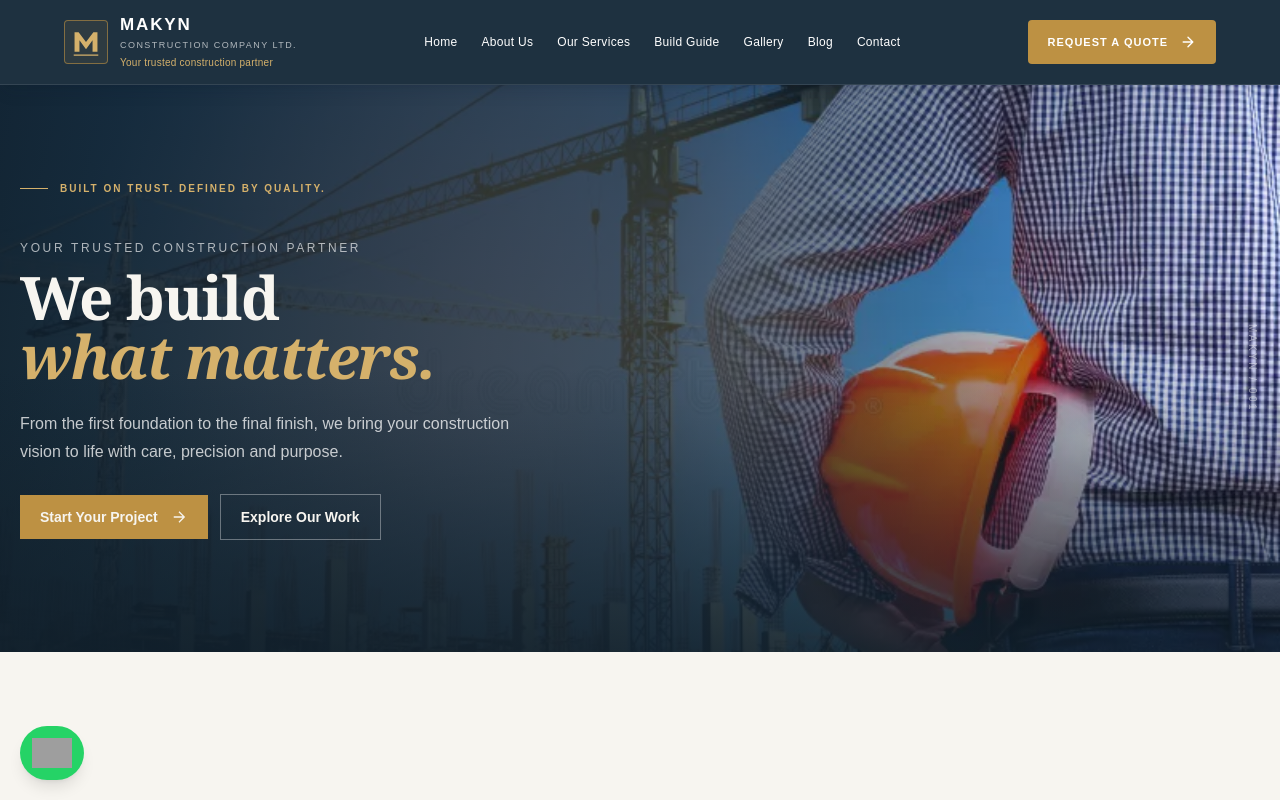
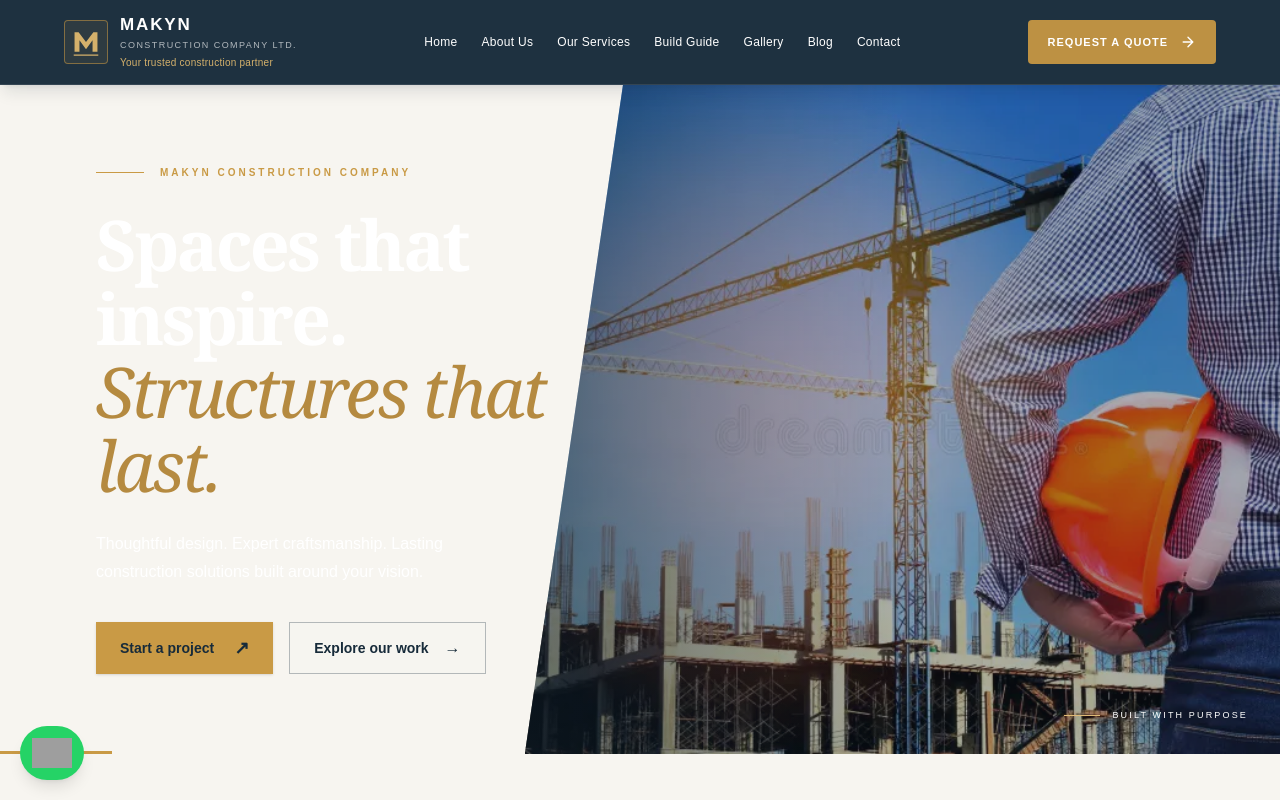
Before and after one commit to Seifuddin/makyn, a Next.js app: page / in a window 1280 px wide. Shown: the top 800 px of the page. Built offline with nearby package versions, Linux system fonts and the light colour scheme; grey boxes are pictures that could not be loaded.

Commit message:
improved homepage hero section and cta and testimonials

```diff
--- a/app/page.tsx
+++ b/app/page.tsx
@@ -31,8 +31,8 @@ export default function Home() {
       <WhyChooseUs />
       <CTASection />
       <FAQSection />
+      <BuildingCategories />
       <TestimonialsSection />
-      <BuildingCategories />
       <FeaturedArticle />
     </main>
   );
--- a/components/home/cta-section.tsx
+++ b/components/home/cta-section.tsx
@@ -1,55 +1,58 @@
 
-import ArrowIcon from "@/components/ui/arrow-icon";
+import Link from "next/link";
 
 export default function CTASection() {
   return (
-    <section
-      aria-labelledby="cta-heading"
-      className="relative overflow-hidden bg-[#172b3a] px-7 py-7 text-white sm:px-8 sm:py-8 lg:px-12"
-    >
-      {/* Subtle gold accent */}
-      <div
-        aria-hidden="true"
-        className="absolute left-0 top-0 h-full w-1 bg-[#bd9143]"
-      />
+    <section className="relative overflow-hidden bg-[#172b3a] text-white">
+      <div className="mx-auto max-w-7xl px-5 py-12 sm:px-10lg:px-16lg:py-14">
 
-      <div className="relative mx-auto flex max-w-6xl py-10 flex-col gap-5 sm:flex-row sm:items-center sm:justify-between sm:gap-8">
-        {/* CTA message */}
-        <div className="max-w-xl">
-          <p className="mb-2 text-[10px] font-bold tracking-[0.2em] text-[#d5b16b]">
-            LET&apos;S BUILD SOMETHING GREAT
-          </p>
+        <div className="flex flex-col gap-8 lg:flex-row lg:items-center lg:justify-between">
 
-          <h2
-            id="cta-heading"
-            className="font-serif text-3xl leading-[1.08] font-semibold tracking-[-0.04em] sm:text-4xl lg:text-[2.8rem]"
-          >
-            Planning your next project?
-          </h2>
+          {/* Content */}
+          <div className="max-w-2xl">
+            <div className="mb-5 flex items-center gap-3">
+              <span className="h-px w-9 bg-[#c99a45]" />
+              <span className="text-[10px] font-semibold uppercase tracking-[0.25em] text-[#dfba77]">
+                LET'S CREATE SOMETHING LASTING
+              </span>
+            </div>
 
-          <p className="mt-2 max-w-lg text-xs leading-5 text-white/65 sm:text-sm">
-            From new builds to renovations, let&apos;s discuss your vision
-            and take the next step together.
-          </p>
+            <h2 className="font-serif text-3xl font-semibold leading-[1.15] tracking-tight sm:text-4xl lg:text-[48px]">
+              Have something remarkable
+              <br className="hidden sm:block" />
+              in mind<span className="text-[#dfba77]">?</span>
+            </h2>
+
+            <p className="mt-4 max-w-xl text-sm leading-7 text-white/65 sm:text-base">
+              Every great structure begins with an idea.
+              Whether you're planning a new build, renovation
+              or architectural project, we're ready to help
+              turn your vision into something extraordinary.
+            </p>
+          </div>
+
+          {/* CTA Button */}
+          <div className="shrink-0 lg:pl-8">
+            <Link
+              href="/contact"
+              className="group inline-flex min-h-[58px] items-center justify-between gap-8 bg-[#c99a45] px-7 text-sm font-semibold text-[#172b3a] shadow-lg shadow-black/10 transition-all duration-300 hover:bg-[#dfba77] hover:shadow-xl"
+            >
+              <span>Start Your Project</span>
+
+              <span className="flex h-8 w-8 items-center justify-center rounded-full border border-[#172b3a]/25 text-lg transition-all duration-300 group-hover:translate-x-1 group-hover:bg-[#172b3a] group-hover:text-white">
+                ↗
+              </span>
+            </Link>
+
+            <p className="mt-3 text-right text-[10px] tracking-wide text-white/40">
+              Let's bring your vision to life.
+            </p>
+          </div>
         </div>
 
-        {/* CTA buttons */}
-        <div className="flex shrink-0 flex-wrap items-center gap-3">
-          <a
-            href="#contact"
-            className="inline-flex min-h-10 items-center justify-center gap-2 bg-[#bd9143] px-4 py-2.5 text-xs font-bold text-[#172b3a] transition-colors hover:bg-[#d5b16b]"
-          >
-            Get a Quotation
-            <ArrowIcon />
-          </a>
+        {/* Subtle finishing detail */}
+        <div className="mt-10 h-px w-full bg-gradient-to-r from-[#c99a45]/60 via-white/10 to-transparent" />
 
-          <a
-            href="#services"
-            className="inline-flex min-h-10 items-center justify-center border border-white/25 px-4 py-2.5 text-xs font-semibold text-white transition-colors hover:border-[#d5b16b] hover:text-[#d5b16b]"
-          >
-            Our Services
-          </a>
-        </div>
       </div>
     </section>
   );
--- a/components/home/hero-section.tsx
+++ b/components/home/hero-section.tsx
@@ -1,105 +1,91 @@
 
 import Image from "next/image";
 import Link from "next/link";
-import ArrowIcon from "@/components/ui/arrow-icon";
 
 export default function HeroSection() {
   return (
-    <section
-      id="home"
-      className="relative isolate w-full overflow-hidden bg-[#172b3a] text-[#f7f5f0]"
-    >
-      {/* Background image */}
+    <section className="relative isolate overflow-hidden bg-[#f7f5f0]">
+      <div className="relative mx-auto min-h-[560px] max-w-[1600px] lg:min-h-[590px]">
+
+        {/* Architectural image */}
+        <div className="absolute inset-y-0 right-0 w-full lg:w-[59%]">
+          <div className="absolute inset-0 lg:[clip-path:polygon(13%_0,100%_0,100%_100%,0_100%)]">
             <Image
               src="/images/services/buildingconstruction.webp"
-        alt="Makyn construction and building development"
+              alt="Modern architectural construction"
               fill
               priority
-        sizes="100vw"
+              sizes="(max-width: 1024px) 100vw, 59vw"
               className="object-cover object-center"
             />
-
-      {/* Cinematic navy overlays */}
-      <div
-        aria-hidden="true"
-        className="absolute inset-0 -z-0 bg-gradient-to-r from-[#101f2b]/95 via-[#172b3a]/80 to[#172b3a]/25"
-      />
-      <div
-        aria-hidden="true"
-        className="absolute inset-0 -z-0 bg-gradient-to-t from-[#101f2b]/80 via-transparent to[#101f2b]/20"
-      />
-
-      {/* Hero content */}
-      <div className="relative mx-auto flex min-h-[480px] w-full max-w-7xl flex-col justify-between px-5 pb-5 pt-24 sm:min-h-[500px] sm:pb-7 lg:min-h-[530px]">
-        <div className="flex items-center gap-3 text-[9px] font-semibold uppercase tracking-[0.2em] text-[#d5b16b] sm:text-[10px]">
-          <span className="h-px w-7 bg-[#d5b16b]" />
-          Built on trust. Defined by quality.
+            <div className="absolute inset-0 bg-[#101f2b]/35 lg:bg-gradient-to-r lg:from-[#101f2b]/45 lg:via-transparent lg:to-transparent" />
+          </div>
         </div>
 
-        <div className="max-w-4xl py-9 pb-20 sm:py-11">
-          <p className="mb-3 text-[10px] font-medium uppercase tracking-[0.22em] text-white/65 sm:text-xs">
-            Your trusted construction partner
-          </p>
+        {/* Content */}
+        <div className="relative z-10 flex min-h-[560px] items-center px-6 py-20 sm:px-10 lg:min-h-[590px] lg:px-16 xl:px-24">
 
-          <h1 className="text-5xl font-serif font-extrabold leading-[0.98] tracking-tight md:text-6xl">
-            We build
-            <span className="block italic text-[#d5b16b]">
-              what matters.
+          <div className="max-w-[650px] lg:w-[54%]">
+
+            <div className="mb-7 flex items-center gap-4">
+              <span className="h-px w-12 bg-[#c99a45]" />
+              <span className="text-[10px] font-semibold uppercase tracking-[0.3em] text-[#c99a45]">
+                MAKYN CONSTRUCTION COMPANY
+              </span>
+            </div>
+
+            <h1 className="font-serif text-[48px] font-bold leading-[1.05] tracking-[-0.04em] text-white sm:text-6xl lg:text-[70px]">
+              Spaces that
+              <br />
+              inspire.
+              <br />
+              <span className="text-[#b58a40] font-normal italic">
+                Structures that last.
               </span>
             </h1>
 
-          <div className="mt-5 flexflex-col gap-6 sm:mt-6 sm:flex-row sm:items-end sm:justify-between mb-10">
-            <p className="max-w-lg text-sm leading-6 text-white/75 sm:text-base sm:leading-7">
-              From the first foundation to the final finish, we bring your
-              construction vision to life with care, precision and purpose.
+            <p className="mt-7 max-w-[420px] text-sm leading-7 text-white sm:text-base">
+              Thoughtful design. Expert craftsmanship.
+              Lasting construction solutions built around
+              your vision.
             </p>
 
-            <div className="flex shrink-0 flex-wrap items-center gap-3 mt-7">
+
+<div className="mt-9 flex flex-wrap items-center gap-4">
   <Link
-                href="#contact"
-                className="group inline-flex items-center gap-3 bg-[#bd9143] px-5 py-3 text-xs font-semibold text-[#172b3a] transition-colors hover:bg-[#d5b16b] sm:text-sm"
+    href="/contact"
+    className="group inline-flex min-h-[52px] items-center justify-center gap-5 bg-[#c99a45] px-6 py-3 text-sm font-semibold text-[#172b3a] shadow-sm transition-all duration-300 hover:-translate-y-0.5 hover:bg-[#dfba77] hover:shadow-md"
   >
-                Start Your Project
-                <span className="transition-transform duration-300 group-hover:translate-x-1">
-                  <ArrowIcon />
+    Start a project
+    <span className="text-lg transition-transform duration-300 group-hover:translate-x-1">
+      ↗
     </span>
   </Link>
 
   <Link
-                href="#projects"
-                className="inline-flex items-center justify-center border border-white/35 px-5 py-3 text-xs font-semibold text-white transition-colors hover:border-[#d5b16b] hover:text-[#d5b16b] sm:text-sm"
+    href="/projects"
+    className="group inline-flex min-h-[52px] items-center justify-center gap-4 border border-[#172b3a]/30 bg-[#f7f5f0]/80 px-6 py-3 text-sm font-semibold text-[#172b3a] transition-all duration-300 hover:-translate-y-0.5 hover:border-[#172b3a] hover:bg-[#172b3a] hover:text-white"
   >
-                Explore Our Work
-              </Link>
-            </div>
-          </div>
-        </div>
-
-        {/* Bottom information strip */}
-        <div className="hidden flex items-center justify-between gap-4 border-t border-white/20 pt-4">
-          <span className="text-[8px] font-medium uppercase tracking-[0.14em] text-white/60 sm:text-[10px] sm:tracking-[0.18em]">
-            Planning <span className="px-1 text-[#d5b16b]">/</span> Design
-            <span className="px-1 text-[#d5b16b]">/</span> Construction
-          </span>
-
-          <Link
-            href="#about"
-            className="group inline-flex shrink-0 items-center gap-2 text-[9px] font-semibold uppercase tracking-[0.14em] text-white/80 transition-colors hover:text-[#d5b16b] sm:text-[10px]"
-          >
-            Discover Makyn
-            <span className="text-[#d5b16b] transition-transform group-hover:translate-y-1">
-              ↓
+    Explore our work
+    <span className="text-base transition-transform duration-300 group-hover:translate-x-1">
+      →
     </span>
   </Link>
 </div>
 
-        {/* Architectural index */}
-        <span
-          aria-hidden="true"
-          className="absolute right-5 top-1/2 hidden -translate-y-1/2 text-[10px] font-medium tracking-[0.25em] text-white/45 [writing-mode:vertical-rl] lg:block"
-        >
-          MAKYN / 001
+          </div>
+        </div>
+
+        {/* Image caption */}
+        <div className="absolute bottom-8 right-8 z-10 hidden items-center gap-3 lg:flex">
+          <span className="h-px w-9 bg-[#dfba77]" />
+          <span className="text-[9px] uppercase tracking-[0.24em] text-white">
+            Built with purpose
           </span>
+        </div>
+
+        {/* Gold architectural detail */}
+        <div className="absolute bottom-0 left-0 h-[3px] w-28 bg-[#c99a45]" />
       </div>
     </section>
   );
```
Also changed, not shown: components/home/testimonials-section.tsx (+78 -151 lines). Lines whose indentation alone changed are shown as unchanged.
